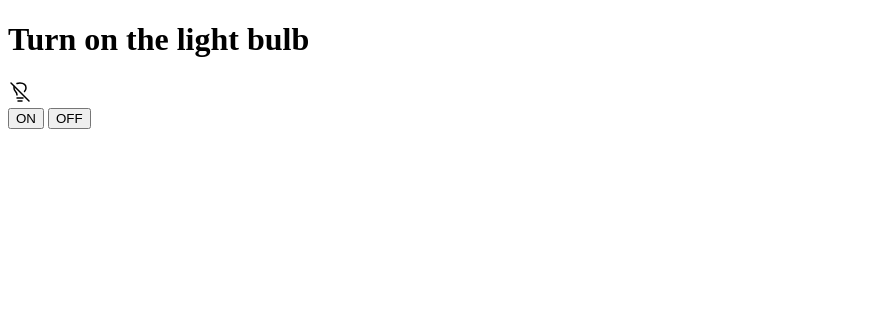
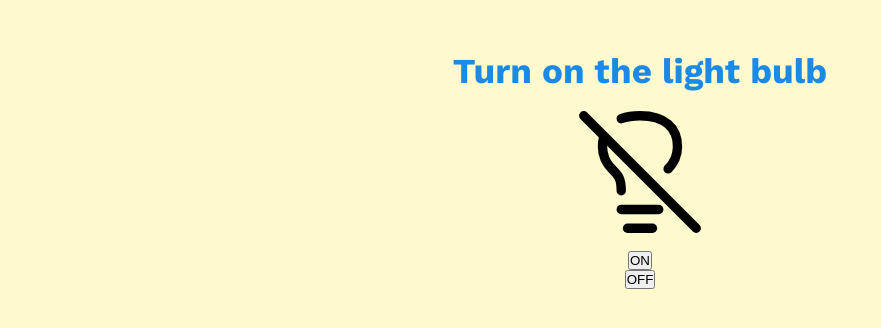
Before and after one commit to shmnv/bulb, a plain HTML site: page index.html in a window 1280 px wide. Shown: the whole page, without its empty margins (0-881 px from the left). Drawn offline with nearby package versions, Linux system fonts and the light colour scheme.

Commit message:
feature html, css

```diff
--- a/index.html
+++ b/index.html
@@ -8,9 +8,9 @@
     <link rel="stylesheet" href="/style.css">
 </head>
 <body>
-    <div class="counter">
+    <div class="container">
         <h1>Turn on the light bulb</h1>
-        <div class="counter__logo counter__logo__off"><img src="/icon/icon_off.svg"></div>
+        <div class="container__logo container__logo__off"><img src="/icon/icon_off.svg"></div>
         <input type="button" value="ON">
         <input type="button" value="OFF">
     </div>
--- a/style.css
+++ b/style.css
@@ -0,0 +1,34 @@
+@import url("https://fonts.googleapis.com/css?family=Work+Sans:300,regular,600,700,800&display=swap");
+* {
+    margin: 0;
+    padding: 0;
+    box-sizing: border-box;
+}
+
+body {
+    font-family: 'Work Sans';
+    background-color: #FFFACD;
+    display: flex;
+    align-items: center;
+    justify-content: center;
+}
+
+/* Настройки главного контейнера */
+.container {
+    display: flex;
+    align-items: center;
+    justify-content: center;
+    flex-direction: column;
+    padding-top: 50px;
+}
+/* Настройки заголовка */
+.container h1 {
+    font-size: 35px;
+    color: #1a8ae6;
+    padding-bottom: 5px;
+}
+
+.container__logo img {
+    width: 150px;
+    height: 150px;
+}
```
Also changed, not shown: 1 other file.
